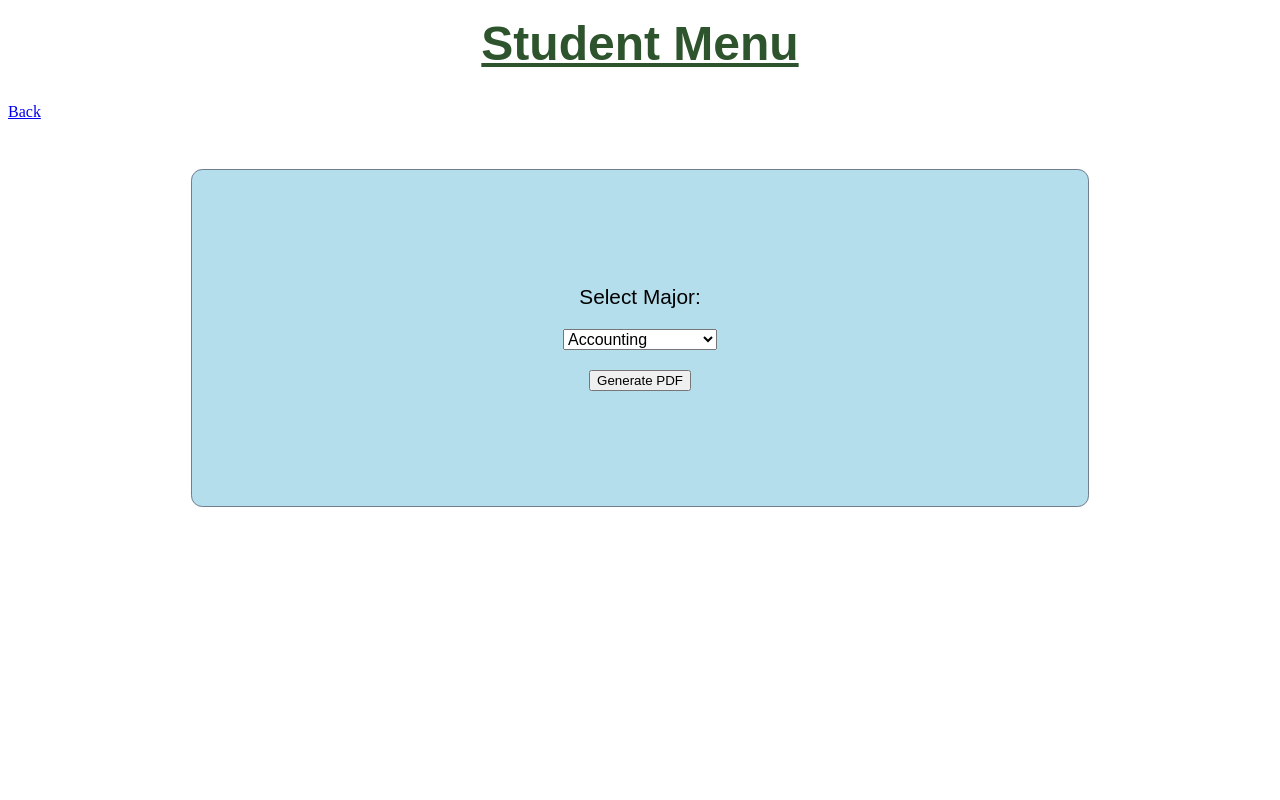
After one commit to n5n6n7n8/CS-422-Max-GPA-Project, a Flask app: template frontend/templates/student.html in a window 1280 px wide. The commit adds this page. Run offline with Flask 3, Linux system fonts and the light colour scheme; the template is opened without the code that fills it, so the values that code supplies are empty; some web fonts are replaced.

Commit message:
added draft of student and admin page

```diff
--- a/frontend/templates/index.html
+++ b/frontend/templates/index.html
@@ -2,7 +2,7 @@
     <head>
         <title>Max GPA Calculator</title>
         </head>
-        <link rel = "stylesheet" href="style.css"/>
+        <link rel = "stylesheet" href="stylemain.css"/>
     <body>
         <h1>Max GPA Calculator</h1>
         <div id="space"></div>
--- /dev/null
+++ b/frontend/templates/student.html
@@ -0,0 +1,21 @@
+<html>
+    <head>
+        <title>Student Max GPA Menu</title>
+        </head>
+        <link rel = "stylesheet" href="stylemain.css"/>
+    <body>
+        <h1>Student Menu</h1>
+        <a href="index.html" class="button">Back</a>
+        <div id="space"></div>
+        <div id="inputPanel">
+            <p> Select Major: </p>
+            <select name="Major" id="roleDropdown">
+                <option value="Accounting">Accounting</option>
+                <option value="Business">Business</option>
+                <option value="Computer Science">Computer Science</option>
+            </select>
+            <button id="PDFbtn">Generate PDF</button>
+        </div>
+
+    </body>
+</html>
```
Also changed, not shown: frontend/templates/admin.html (added, +18 -0 lines), frontend/templates/stylemain.css (renamed from frontend/templates/style.css).
